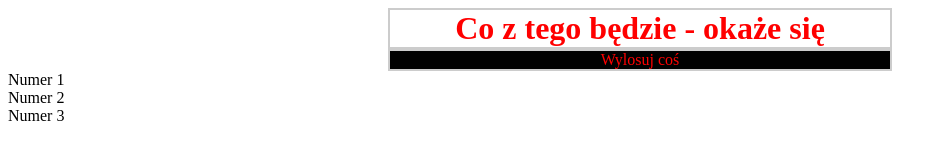
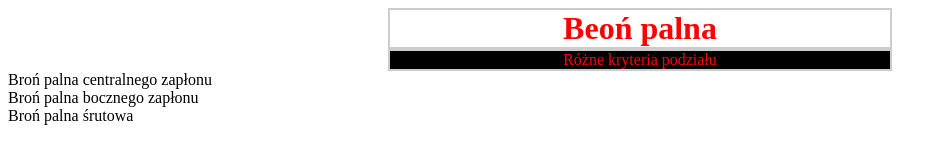
Before and after one commit to Biedrzyk/Drugi-test, a website: page index.html in a window 1280 px wide. Shown: the whole page, without its empty margins (0-947 px from the left). Drawn offline with Linux system fonts and the light colour scheme.

Commit message:
Add changes to the text

```diff
--- a/index.html
+++ b/index.html
@@ -8,14 +8,14 @@
   <title>Testowy</title>
   <link rel="stylesheet" href="styles.css">
 </head>
-<h1>Co z tego będzie - okaże się</h1>
-<p class="mortal">Wylosuj coś</p>
+<h1>Beoń palna</h1>
+<p class="mortal">Różne kryteria podziału</p>
 
 <body>
     <div class="row">
-        <div class="column">Numer 1</div>
-        <div class="column">Numer 2</div>
-        <div class="column">Numer 3</div>
+        <div class="column">Broń palna centralnego zapłonu</div>
+        <div class="column">Broń palna bocznego zapłonu</div>
+        <div class="column">Broń palna śrutowa</div>
       </div>
 </body>
 
```
